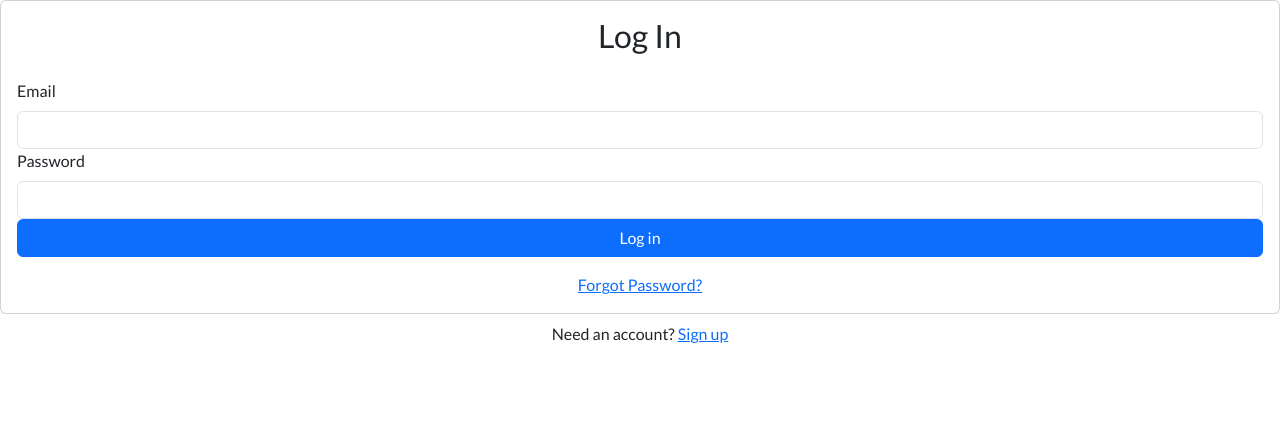
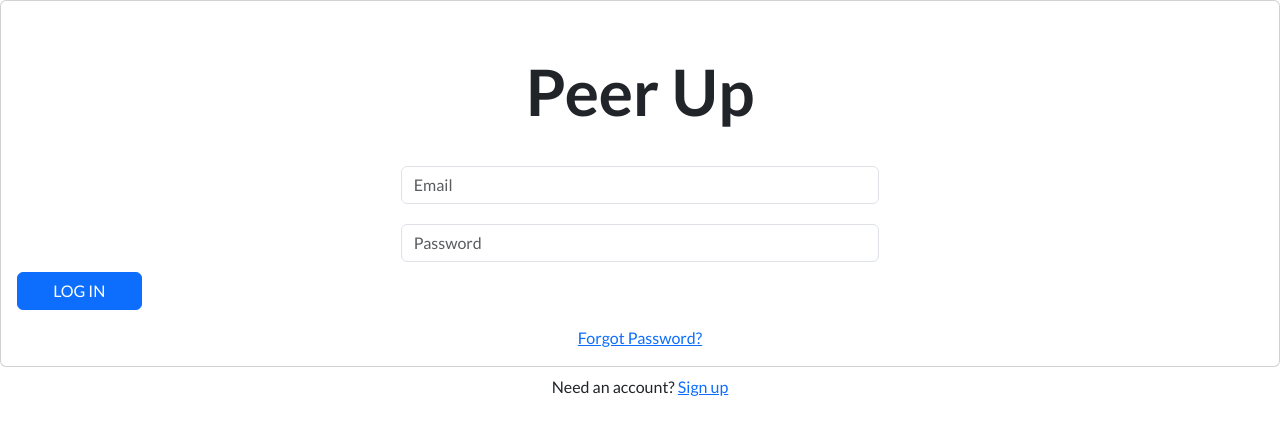
Before and after one commit to PeerUpX/peer-up-x, a React (Create React App) app in the folder peer-up-x/: page /login in a window 1280 px wide. Shown: the top 434 px of the page. Built offline with nearby package versions, Linux system fonts and the light colour scheme; no server answers.

Commit message:
need to center login button on supporter login page

```diff
--- a/peer-up-x/src/SupporterLogin.js
+++ b/peer-up-x/src/SupporterLogin.js
@@ -3,6 +3,7 @@ import React, {useState, useRef} from "react"
 import {Form, Card, Alert, Button} from "react-bootstrap"
 import { useAuth } from './contexts/AuthContext'
 import { Link, useNavigate } from 'react-router-dom'
+import styles from "./SupporterLogin.module.css";
 
 export default function SupporterLogin() {
   const emailRef = useRef()
@@ -30,18 +31,18 @@ export default function SupporterLogin() {
     <>
     <Card>
       <Card.Body>
-        <h2 className="text-center mb-4">Log In</h2>
+        <h2 className={styles.header2}>Peer Up</h2>
         {error && <Alert variant="danger">{error}</Alert>}
         <Form onSubmit={handleSubmit}>
-          <Form.Group id="email">
-            <Form.Label>Email</Form.Label>
-            <Form.Control type="email" ref={emailRef} required />
+          <Form.Group className={styles.form}>
+            {/* <Form.Label>Email</Form.Label> */}
+            <Form.Control type="email" placeholder="Email" ref={emailRef} required />
           </Form.Group>
-          <Form.Group id="password">
-            <Form.Label>Password</Form.Label>
-            <Form.Control type="password" ref={passwordRef} required />
+          <Form.Group className={styles.form}>
+            {/* <Form.Label>Password</Form.Label> */}
+            <Form.Control type="password" placeholder="Password" ref={passwordRef} required />
           </Form.Group>
-          <Button disabled={loading} className="w-100" type="submit" padding="1rem">
+          <Button disabled={loading} className={styles.button} type="submit" padding="1rem">
             Log in
           </Button>
         </Form>
--- /dev/null
+++ b/peer-up-x/src/SupporterLogin.module.css
@@ -0,0 +1,23 @@
+.header2 {
+    font-size: 64px;
+    font-weight: bold;
+    text-align: center;
+    width: 70%;
+    margin: 3% auto 2% auto;
+}
+
+.form {
+    width: 40%;
+    padding: 10px;
+    margin: auto;
+    font-size: 24px;
+    color: black;
+}
+
+.button {
+    width: 10%;
+    padding: 10px;
+    margin: auto;
+    font-size: 24px;
+    text-transform: uppercase;
+}
```
